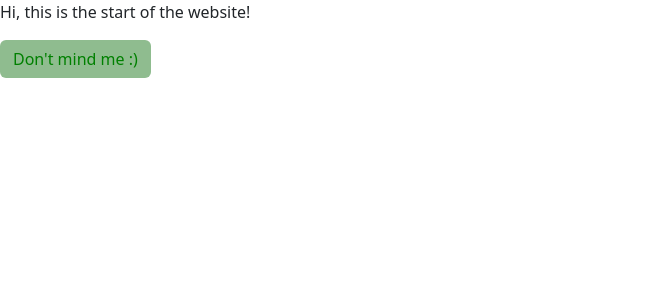
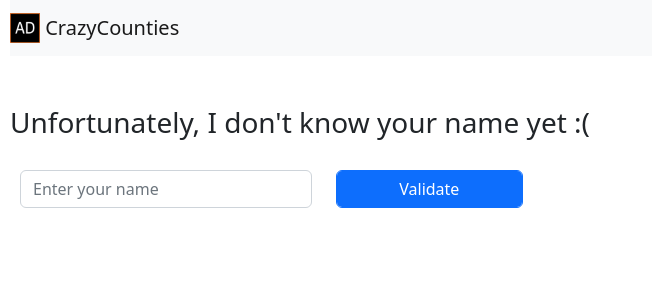
Before and after one commit to ArthurDD/map_experiment, a Flask app: page / in a window 1280 px wide. Shown: the top 300 px of the page, without its empty margins (0-652 px from the left). Run offline with Flask 2, Linux system fonts and the light colour scheme.

Commit message:
Added session system

```diff
--- a/website/app.py
+++ b/website/app.py
@@ -1,6 +1,11 @@
-from flask import Flask, render_template
+from flask import Flask, render_template, request, session, redirect, url_for
 
 app = Flask(__name__)
+
+# Details on the Secret Key: https://flask.palletsprojects.com/en/1.1.x/config/#SECRET_KEY
+# NOTE: The secret key is used to cryptographically-sign the cookies used for storing
+#       the session data.
+app.secret_key = 'BAD_SECRET_KEY'
 
 
 @app.route('/')
@@ -8,5 +13,13 @@ def home():
     return render_template('base.html')
 
 
+@app.route('/set_name', methods=["GET", "POST"])
+def set_name():
+    if request.method == "POST":
+        session['name'] = request.form['name']
+
+    return redirect(url_for('home'))
+
+
 if __name__ == "__main__":
     app.run(host='0.0.0.0', port=8888, debug=True)
--- a/website/static/css/style.css
+++ b/website/static/css/style.css
@@ -15,3 +15,23 @@ button:hover {
     background-color: #caefca;
     color: green;
 }
+
+
+/* NAVBAR */
+
+#navbar_div {
+    padding: 0 10px;
+    margin-bottom: 40px;
+}
+
+
+/* CONTENT */
+
+#content {
+    padding: 10px;
+}
+
+
+#name_form {
+    margin: 30px 10px 0;
+}
--- a/website/templates/base.html
+++ b/website/templates/base.html
@@ -17,9 +17,55 @@
     <link rel="stylesheet" href="{{ url_for('static', filename='css/style.css') }}">
 </head>
 <body>
-    <p>Hi, this is the start of the website!</p>
+    <div id="navbar_div">
+        <nav class="navbar navbar-expand-lg navbar-light bg-light">
+            <a class="navbar-brand" href="#">
+                <img src="{{ url_for('static', filename='favicon.ico') }}" width="30" height="30" class="d-inline-block align-top" alt="">
+                CrazyCounties
+            </a>
+            <button class="navbar-toggler" type="button" data-toggle="collapse" data-target="#navbarNav" aria-controls="navbarNav" aria-expanded="false" aria-label="Toggle navigation">
+                <span class="navbar-toggler-icon"></span>
+            </button>
+<!--            <div class="collapse navbar-collapse" id="navbarNav">-->
+<!--                <ul class="navbar-nav">-->
+<!--                    <li class="nav-item active">-->
+<!--                        <a class="nav-link" href="#">Home <span class="sr-only">(current)</span></a>-->
+<!--                    </li>-->
+<!--                    <li class="nav-item">-->
+<!--                        <a class="nav-link" href="#">Features</a>-->
+<!--                    </li>-->
+<!--                    <li class="nav-item">-->
+<!--                        <a class="nav-link" href="#">Pricing</a>-->
+<!--                    </li>-->
+<!--                </ul>-->
+<!--            </div>-->
+        </nav>
+    </div>
+    <div id="content">
+        {% if session['name'] %}
+            <h3>Hi {{ session['name'] }}, this is the start of the website!</h3>
+        {% else %}
+            <h3>Unfortunately, I don't know your name yet :( </h3>
+            <form id="name_form" method="post" action="{{ url_for('set_name')}}">
+                <div class="row">
+                    <div class="col-sm-3">
+<!--                        <label for="name_input">Name: </label>-->
+                        <input id="name_input" class="form-control" placeholder="Enter your name" style="width: 100%"
+                               name="name">
+                    </div>
 
-    <button class="btn test_btn">Don't mind me :)</button>
+                    <div class="col-sm-2">
+<!--                        <label for="name_btn"></label>-->
+                        <button id="name_btn" class="btn btn-primary form-control">Validate</button>
+                    </div>
+                </div>
+            </form>
+
+
+        {% endif %}
+    </div>
+
+
 
 </body>
 </html>
```
